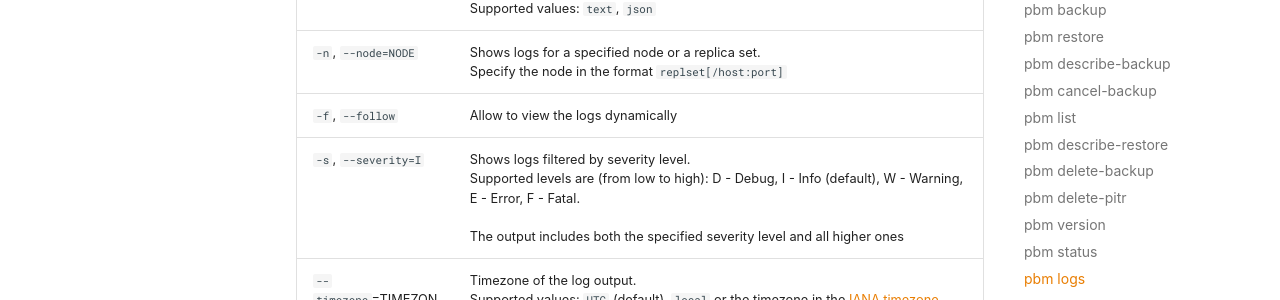
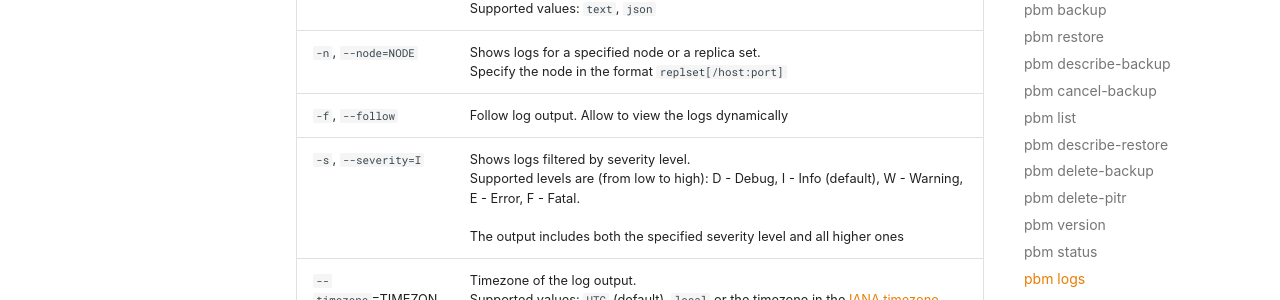
Before and after one commit to percona/pbm-docs, an MkDocs documentation site: the page built from docs/reference/pbm-commands.md, in a window 1280 px wide and 900 px high, scrolled down 7784 px. Shown: the part 152-452 px from the top of the window. Built offline with MkDocs 1.6.1 and Material for MkDocs 9.7.7, drawn with Linux system fonts in a browser that asks for light colours; nearby versions of some CDN libraries; some web fonts are replaced; comment, search, counter and statistics services are not loaded.

Commit message:
Update docs/reference/pbm-commands.md
Co-authored-by: Andrew Pogrebnoy <absourd.noise@gmail.com>

```diff
--- a/docs/reference/pbm-commands.md
+++ b/docs/reference/pbm-commands.md
@@ -582,7 +582,7 @@ The command accepts the following flags:
 | `-e`, `--event=EVENT`   | Shows logs filtered by a specified event. Supported events:<br> - backup<br> - restore <br> - resyncBcpList <br> - pitr <br> - pitrestore <br> - delete <br>  |
 | `-o`, `--out=text`      | Shows log information as text (default) or in JSON format. <br> Supported values: `text`, `json` |
 | `-n`, `--node=NODE`     | Shows logs for a specified node or a replica set.<br> Specify the node in the format `replset[/host:port]` |
-| `-f`, `--follow`        | Allow to view the logs dynamically |
+| `-f`, `--follow`        | Follow log output. Allow to view the logs dynamically |
 | `-s`, `--severity=I`    | Shows logs filtered by severity level.<br> Supported levels are (from low to high): D - Debug, I - Info (default), W - Warning, E - Error, F - Fatal.<br><br> The output includes both the specified severity level and all higher ones |
 | `--timezone`=TIMEZONE   | Timezone of the log output. <br>Supported values: `UTC` (default), `local` or the timezone in the [IANA timezone format](https://en.wikipedia.org/wiki/Tz_database) (e.g. `America/New_York`)
 | `-i`, `--opid=OPID`     | Show logs for an operation in progress. The operation is identified by the OpID |
```
